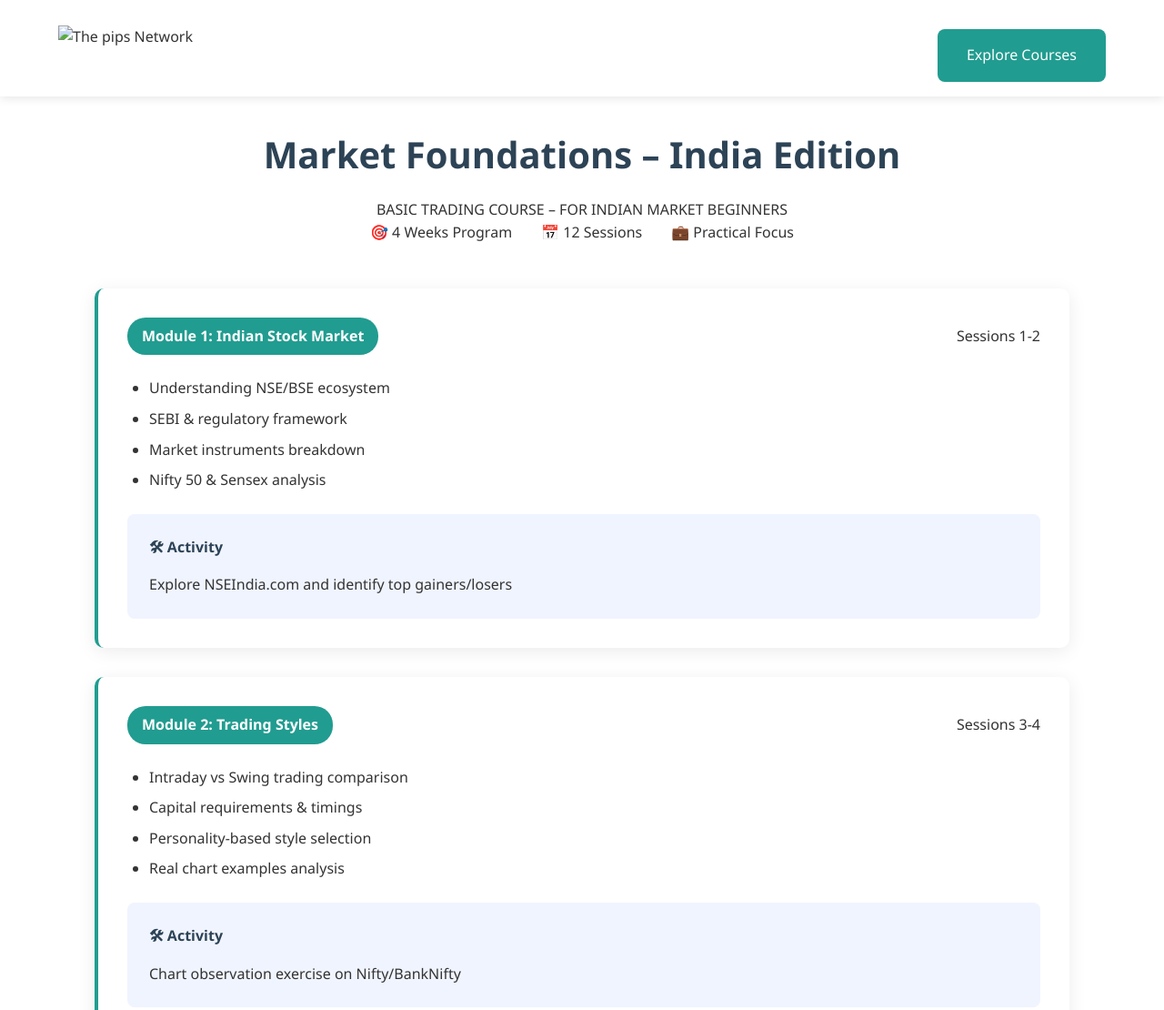
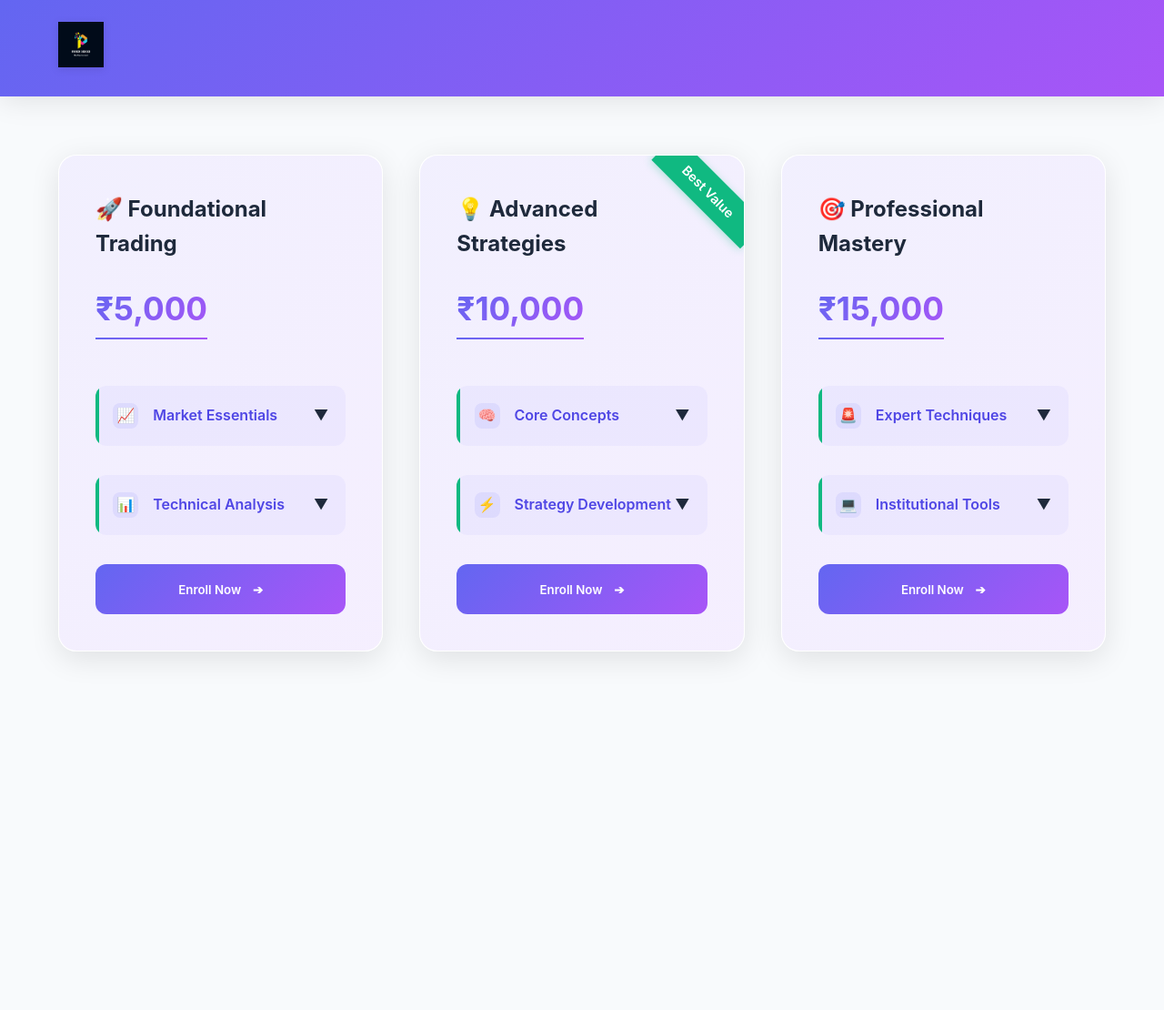
Before and after one commit to smoothCommit/ThePipsNetwork, a plain HTML site: page index.html in a window 1280 px wide. Shown: the top 1110 px of the page at 91% size. After the commit the page ends 800 px from the top, so only its background shows below. Drawn offline with Linux system fonts and the light colour scheme.

Commit message:
Add files via upload

```diff
--- a/index.html
+++ b/index.html
@@ -3,291 +3,425 @@
 <head>
     <meta charset="UTF-8">
     <meta name="viewport" content="width=device-width, initial-scale=1.0">
-    <title>The pips Network - Market Foundations Course</title>
+    <title>The pips Network - Premium Trading Courses</title>
     <style>
         :root {
-            --primary: #219C90;
-            --secondary: #2D4356;
-            --accent: #E9B824;
-            --light: #f8f9fa;
+            --primary: #6366f1;    /* Indigo */
+            --secondary: #4f46e5;  /* Darker Indigo */
+            --accent: #10b981;     /* Emerald */
+            --gradient: linear-gradient(135deg, #6366f1 0%, #a855f7 100%);
+            --glass: rgba(255, 255, 255, 0.95);
         }
 
         * {
             margin: 0;
             padding: 0;
             box-sizing: border-box;
-            font-family: 'Segoe UI', system-ui, sans-serif;
+            font-family: 'Inter', system-ui, sans-serif;
         }
 
         body {
-            background: white;
-            color: #333;
+            background: #f8fafc;
+            color: #1e293b;
             line-height: 1.6;
         }
 
         .header {
-            background: white;
-            padding: 1rem 5%;
-            box-shadow: 0 2px 10px rgba(0,0,0,0.1);
+            background: var(--gradient);
+            padding: 1.5rem 5%;
             position: sticky;
             top: 0;
             z-index: 1000;
-            display: flex;
-            justify-content: space-between;
-            align-items: center;
+            box-shadow: 0 4px 30px rgba(0,0,0,0.1);
+            backdrop-filter: blur(10px);
         }
 
         .logo {
             height: 50px;
+            filter: drop-shadow(0 2px 4px rgba(0,0,0,0.1));
         }
 
-        .hero {
-            padding: 4rem 5% 6rem;
-            text-align: center;
-            background: linear-gradient(to bottom right, #f8f9fa, white);
-        }
-
-        .course-container {
-            max-width: 1200px;
-            margin: 2rem auto;
+        .courses-grid {
+            display: grid;
+            grid-template-columns: repeat(auto-fit, minmax(320px, 1fr));
+            gap: 2.5rem;
+            max-width: 1300px;
+            margin: 4rem auto;
             padding: 0 5%;
         }
 
-        .course-header {
-            text-align: center;
-            margin-bottom: 3rem;
+        .course-card {
+            background: var(--glass);
+            border-radius: 20px;
+            padding: 2.5rem;
+            box-shadow: 0 8px 32px rgba(0,0,0,0.1);
+            transition: transform 0.3s, box-shadow 0.3s;
+            position: relative;
+            overflow: hidden;
+            border: 1px solid rgba(255,255,255,0.3);
         }
 
-        .course-title {
-            color: var(--secondary);
-            font-size: 2.5rem;
-            margin-bottom: 1rem;
+        .course-card::before {
+            content: '';
+            position: absolute;
+            top: -50%;
+            left: -50%;
+            width: 200%;
+            height: 200%;
+            background: var(--gradient);
+            opacity: 0.1;
+            z-index: -1;
+            transform: rotate(-5deg);
         }
 
-        .course-meta {
-            display: flex;
-            justify-content: center;
-            gap: 2rem;
-            margin-bottom: 2rem;
+        .course-card:hover {
+            transform: translateY(-10px);
+            box-shadow: 0 12px 40px rgba(0,0,0,0.15);
         }
 
-        .module-card {
-            background: white;
-            border-radius: 10px;
-            padding: 2rem;
+        .course-price {
+            font-size: 2.2rem;
+            background: var(--gradient);
+            -webkit-background-clip: text;
+            -webkit-text-fill-color: transparent;
+            margin: 1.5rem 0;
+            font-weight: 700;
+            position: relative;
+            display: inline-block;
+        }
+
+        .course-price::after {
+            content: '';
+            position: absolute;
+            bottom: -5px;
+            left: 0;
+            width: 100%;
+            height: 2px;
+            background: var(--gradient);
+        }
+
+        .syllabus-module {
             margin: 2rem 0;
-            box-shadow: 0 4px 20px rgba(0,0,0,0.08);
-            border-left: 4px solid var(--primary);
+            border-radius: 12px;
+            overflow: hidden;
         }
 
         .module-header {
             display: flex;
             justify-content: space-between;
             align-items: center;
-            margin-bottom: 1.5rem;
-        }
-
-        .module-number {
-            background: var(--primary);
-            color: white;
-            padding: 0.5rem 1rem;
-            border-radius: 20px;
-            font-weight: 600;
-        }
-
-        .activity-box {
-            background: #f0f4ff;
-            padding: 1.5rem;
-            border-radius: 8px;
-            margin-top: 1.5rem;
+            padding: 1.2rem;
+            background: rgba(99, 102, 241, 0.05);
+            cursor: pointer;
+            transition: all 0.3s;
             position: relative;
         }
 
-        .activity-box::before {
-            content: '🛠 Activity';
+        .module-header:hover {
+            background: rgba(99, 102, 241, 0.1);
+        }
+
+        .module-header::before {
+            content: '';
+            position: absolute;
+            left: 0;
+            top: 0;
+            height: 100%;
+            width: 4px;
+            background: var(--accent);
+            transition: width 0.3s;
+        }
+
+        .module-header:hover::before {
+            width: 6px;
+        }
+
+        .module-title {
             font-weight: 600;
             color: var(--secondary);
-            margin-bottom: 1rem;
-            display: block;
+            display: flex;
+            align-items: center;
+            gap: 1rem;
         }
 
-        .final-project {
-            background: #fff8e1;
-            padding: 2rem;
-            border-radius: 10px;
-            margin: 3rem 0;
-            text-align: center;
+        .module-icon {
+            width: 28px;
+            height: 28px;
+            background: rgba(99, 102, 241, 0.1);
+            border-radius: 8px;
+            display: flex;
+            align-items: center;
+            justify-content: center;
+            padding: 5px;
         }
 
-        .btn {
-            background: var(--primary);
-            color: white;
-            padding: 1rem 2rem;
-            border-radius: 8px;
-            text-decoration: none;
-            display: inline-block;
-            margin-top: 1rem;
-            transition: transform 0.2s;
+        .module-content {
+            max-height: 0;
+            overflow: hidden;
+            transition: max-height 0.4s cubic-bezier(0.4, 0, 0.2, 1);
+            padding: 0 1.5rem;
         }
 
-        .btn:hover {
+        .module-content.active {
+            max-height: 1000px;
+            padding: 1.5rem;
+        }
+
+        .course-btn {
+            background: var(--gradient);
+            color: white;
+            width: 100%;
+            padding: 1.2rem;
+            border: none;
+            border-radius: 12px;
+            font-weight: 600;
+            cursor: pointer;
+            transition: transform 0.3s, box-shadow 0.3s;
+            display: flex;
+            align-items: center;
+            justify-content: center;
+            gap: 0.8rem;
+        }
+
+        .course-btn:hover {
             transform: translateY(-2px);
+            box-shadow: 0 5px 15px rgba(99, 102, 241, 0.3);
         }
 
         ul {
-            padding-left: 1.5rem;
-            margin: 1rem 0;
+            list-style: none;
+            padding-left: 0;
         }
 
         li {
-            margin: 0.5rem 0;
+            margin: 1rem 0;
+            padding: 1rem;
+            background: rgba(99, 102, 241, 0.03);
+            border-radius: 8px;
+            display: flex;
+            align-items: center;
+            gap: 1rem;
+            transition: transform 0.3s;
+        }
+
+        li:hover {
+            transform: translateX(10px);
+            background: rgba(99, 102, 241, 0.05);
+        }
+
+        li::before {
+            content: '✓';
+            color: var(--accent);
+            font-weight: 700;
+        }
+
+        .best-value {
+            position: absolute;
+            top: 20px;
+            right: -30px;
+            background: var(--accent);
+            color: white;
+            padding: 0.5rem 2rem;
+            transform: rotate(45deg);
+            font-size: 0.9rem;
+            font-weight: 600;
+            box-shadow: 0 2px 10px rgba(16, 185, 129, 0.3);
         }
 
         @media (max-width: 768px) {
-            .course-title {
-                font-size: 2rem;
+            .courses-grid {
+                grid-template-columns: 1fr;
             }
 
-            .module-header {
-                flex-direction: column;
-                align-items: flex-start;
-                gap: 1rem;
+            .course-card {
+                padding: 1.5rem;
+            }
+
+            .course-price {
+                font-size: 1.8rem;
             }
         }
+
+        @keyframes fadeIn {
+            from { opacity: 0; transform: translateY(20px); }
+            to { opacity: 1; transform: translateY(0); }
+        }
+
+        .course-card {
+            animation: fadeIn 0.6s ease-out forwards;
+            opacity: 0;
+        }
+
+        .course-card:nth-child(2) { animation-delay: 0.2s; }
+        .course-card:nth-child(3) { animation-delay: 0.4s; }
     </style>
 </head>
 <body>
     <header class="header">
-        <img src="logo.jpg" alt="The pips Network" class="logo">
-        <nav>
-            <a href="#courses" class="btn">Explore Courses</a>
-        </nav>
+        <img src="logo.png" alt="The pips Network" class="logo">
     </header>
 
-    <div class="course-container">
-        <div class="course-header">
-            <h1 class="course-title">Market Foundations – India Edition</h1>
-            <p class="course-subtitle">BASIC TRADING COURSE – FOR INDIAN MARKET BEGINNERS</p>
-            <div class="course-meta">
-                <div>🎯 4 Weeks Program</div>
-                <div>📅 12 Sessions</div>
-                <div>💼 Practical Focus</div>
+    <div class="courses-grid">
+        <!-- Basic Course -->
+        <div class="course-card">
+            <h2>🚀 Foundational Trading</h2>
+            <div class="course-price">₹5,000</div>
+
+            <div class="syllabus-module">
+                <div class="module-header" onclick="toggleModule(this)">
+                    <span class="module-title">
+                        <span class="module-icon">📈</span>
+                        Market Essentials
+                    </span>
+                    <span class="toggle-icon">▼</span>
+                </div>
+                <div class="module-content">
+                    <ul>
+                        <li>Stock Market Fundamentals</li>
+                        <li>NSE & BSE Deep Dive</li>
+                        <li>Swing vs Intraday Trading</li>
+                        <li>F&O Basics Explained</li>
+                        <li>Indian Market Structure</li>
+                    </ul>
                 </div>
             </div>
 
-        <div class="module-card">
-            <div class="module-header">
-                <div class="module-number">Module 1: Indian Stock Market</div>
-                <div class="session-count">Sessions 1-2</div>
+            <div class="syllabus-module">
+                <div class="module-header" onclick="toggleModule(this)">
+                    <span class="module-title">
+                        <span class="module-icon">📊</span>
+                        Technical Analysis
+                    </span>
+                    <span class="toggle-icon">▼</span>
                 </div>
+                <div class="module-content">
                     <ul>
-                <li>Understanding NSE/BSE ecosystem</li>
-                <li>SEBI & regulatory framework</li>
-                <li>Market instruments breakdown</li>
-                <li>Nifty 50 & Sensex analysis</li>
+                        <li>Candlestick Pattern Mastery</li>
+                        <li>Support & Resistance Zones</li>
+                        <li>Chart Pattern Recognition</li>
+                        <li>RSI & Moving Averages</li>
+                        <li>Basic Risk Management</li>
                     </ul>
-            <div class="activity-box">
-                Explore NSEIndia.com and identify top gainers/losers
                 </div>
             </div>
 
-        <div class="module-card">
-            <div class="module-header">
-                <div class="module-number">Module 2: Trading Styles</div>
-                <div class="session-count">Sessions 3-4</div>
+            <button class="course-btn">
+                <span>Enroll Now</span>
+                <span>➔</span>
+            </button>
         </div>
+
+        <!-- Intermediate Course -->
+        <div class="course-card">
+            <div class="best-value">Best Value</div>
+            <h2>💡 Advanced Strategies</h2>
+            <div class="course-price">₹10,000</div>
+
+            <div class="syllabus-module">
+                <div class="module-header" onclick="toggleModule(this)">
+                    <span class="module-title">
+                        <span class="module-icon">🧠</span>
+                        Core Concepts
+                    </span>
+                    <span class="toggle-icon">▼</span>
+                </div>
+                <div class="module-content">
                     <ul>
-                <li>Intraday vs Swing trading comparison</li>
-                <li>Capital requirements & timings</li>
-                <li>Personality-based style selection</li>
-                <li>Real chart examples analysis</li>
+                        <li>Dow Theory Applications</li>
+                        <li>Market Structure Analysis</li>
+                        <li>Smart Money Concepts (SMC)</li>
+                        <li>Fibonacci Trading Strategies</li>
+                        <li>Advanced Volume Analysis</li>
                     </ul>
-            <div class="activity-box">
-                Chart observation exercise on Nifty/BankNifty
                 </div>
             </div>
 
-        <div class="module-card">
-            <div class="module-header">
-                <div class="module-number">Module 3: Price Action Basics</div>
-                <div class="session-count">Sessions 5-6</div>
+            <div class="syllabus-module">
+                <div class="module-header" onclick="toggleModule(this)">
+                    <span class="module-title">
+                        <span class="module-icon">⚡</span>
+                        Strategy Development
+                    </span>
+                    <span class="toggle-icon">▼</span>
                 </div>
+                <div class="module-content">
                     <ul>
-                <li>Candlestick pattern mastery</li>
-                <li>Support/Resistance zones</li>
-                <li>Trendline drawing techniques</li>
-                <li>Market structure identification</li>
+                        <li>Backtesting Frameworks</li>
+                        <li>Risk-Reward Optimization</li>
+                        <li>Position Sizing Models</li>
+                        <li>Multi-timeframe Analysis</li>
+                        <li>Trade Journal Automation</li>
                     </ul>
-            <div class="activity-box">
-                Mark support/resistance on live charts
                 </div>
             </div>
 
-        <div class="module-card">
-            <div class="module-header">
-                <div class="module-number">Module 4: Technical Indicators</div>
-                <div class="session-count">Sessions 7-8</div>
+            <button class="course-btn">
+                <span>Enroll Now</span>
+                <span>➔</span>
+            </button>
         </div>
+
+        <!-- Advanced Course -->
+        <div class="course-card">
+            <h2>🎯 Professional Mastery</h2>
+            <div class="course-price">₹15,000</div>
+
+            <div class="syllabus-module">
+                <div class="module-header" onclick="toggleModule(this)">
+                    <span class="module-title">
+                        <span class="module-icon">🚨</span>
+                        Expert Techniques
+                    </span>
+                    <span class="toggle-icon">▼</span>
+                </div>
+                <div class="module-content">
                     <ul>
-                <li>Moving Averages strategies</li>
-                <li>RSI overbought/oversold levels</li>
-                <li>MACD crossover signals</li>
-                <li>Volume confirmation techniques</li>
+                        <li>Advanced SMC Strategies</li>
+                        <li>Liquidity Pool Analysis</li>
+                        <li>Order Flow Trading</li>
+                        <li>Algorithmic Trading Basics</li>
+                        <li>Options Chain Analysis</li>
                     </ul>
-            <div class="activity-box">
-                Create RSI + EMA setup on TradingView
                 </div>
             </div>
 
-        <div class="module-card">
-            <div class="module-header">
-                <div class="module-number">Module 5: Trading Tools</div>
-                <div class="session-count">Sessions 9-10</div>
+            <div class="syllabus-module">
+                <div class="module-header" onclick="toggleModule(this)">
+                    <span class="module-title">
+                        <span class="module-icon">💻</span>
+                        Institutional Tools
+                    </span>
+                    <span class="toggle-icon">▼</span>
                 </div>
+                <div class="module-content">
                     <ul>
-                <li>Broker platform comparison</li>
-                <li>Advanced order types</li>
-                <li>Alert systems setup</li>
-                <li>Screener.in fundamentals</li>
+                        <li>Market Profile Techniques</li>
+                        <li>Custom Indicator Creation</li>
+                        <li>Advanced Backtesting</li>
+                        <li>Portfolio Optimization</li>
+                        <li>Hedging Strategies</li>
                     </ul>
-            <div class="activity-box">
-                Create watchlist & indicator template
                 </div>
             </div>
 
-        <div class="module-card">
-            <div class="module-header">
-                <div class="module-number">Module 6: Trading Psychology</div>
-                <div class="session-count">Sessions 11-12</div>
-            </div>
-            <ul>
-                <li>Daily routine optimization</li>
-                <li>Journaling best practices</li>
-                <li>Risk management systems</li>
-                <li>Emotional discipline techniques</li>
-            </ul>
-            <div class="activity-box">
-                Implement 1% rule in paper trading
-            </div>
-        </div>
-
-        <div class="final-project">
-            <h3>🏁 Final Project</h3>
-            <p>Execute 3 paper trades with detailed journaling</p>
-            <p>Include analysis of zones, reasoning, and outcomes</p>
-            <a href="#" class="btn">Download Journal Template</a>
+            <button class="course-btn">
+                <span>Enroll Now</span>
+                <span>➔</span>
+            </button>
         </div>
     </div>
 
     <script>
-        // Add smooth scroll functionality
-        document.querySelectorAll('a[href^="#"]').forEach(anchor => {
-            anchor.addEventListener('click', function (e) {
-                e.preventDefault();
-                document.querySelector(this.getAttribute('href')).scrollIntoView({
-                    behavior: 'smooth'
-                });
-            });
+        function toggleModule(header) {
+            const content = header.parentElement.querySelector('.module-content');
+            const icon = header.querySelector('.toggle-icon');
+            content.classList.toggle('active');
+            icon.textContent = content.classList.contains('active') ? '▲' : '▼';
+        }
+
+        // Staggered animations initialization
+        document.addEventListener('DOMContentLoaded', () => {
+            document.documentElement.style.setProperty('--gradient', 'linear-gradient(135deg, #6366f1 0%, #a855f7 100%)');
         });
     </script>
 </body>
```
Also changed, not shown: logo.png (added). Lines whose indentation alone changed are shown as unchanged.
